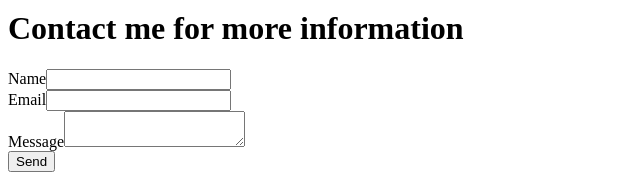
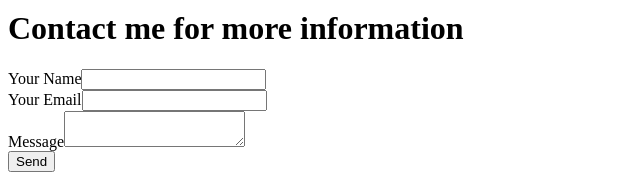
Before and after one commit to robynspaulding/JSConstruction-React-frontend, a React (Vite) app: page / in a window 1280 px wide. Shown: the part 432-606 px from the top of the page, without its empty margins (0-640 px from the left). Built offline with nearby package versions, Linux system fonts and the light colour scheme; no server answers.

Commit message:
fixes .env issue for contact form keys

```diff
--- a/src/Contact.jsx
+++ b/src/Contact.jsx
@@ -7,13 +7,21 @@ export function Contact() {
   const sendEmail = (e) => {
     e.preventDefault();
 
-    emailjs.sendForm("YOUR_SERVICE_ID", "YOUR_TEMPLATE_ID", form.current, "YOUR_PUBLIC_KEY").then(
+    emailjs
+      .sendForm(
+        import.meta.env.VITE_APP_SERVICE_ID,
+        import.meta.env.VITE_APP_TEMPLATE_ID,
+        form.current,
+        import.meta.env.VITE_APP_PUBLIC_KEY
+      )
+      .then(
         (result) => {
           console.log(result.text);
           console.log("message sent!");
         },
         (error) => {
           console.log(error.text);
+          console.log(process.env.REACT_APP_SERVICE_ID);
         }
       );
   };
@@ -23,11 +31,11 @@ export function Contact() {
       <h1>Contact me for more information</h1>
       <form ref={form} onSubmit={sendEmail}>
         <div>
-          <label>Name</label>
+          <label>Your Name</label>
           <input type="text" name="user_name" />
         </div>
         <div>
-          <label>Email</label>
+          <label>Your Email</label>
           <input type="email" name="user_email" />
         </div>
         <div>
```
Also changed, not shown: 1 other file (tests, documents, lock files or other folders). Lines whose indentation alone changed are shown as unchanged.
